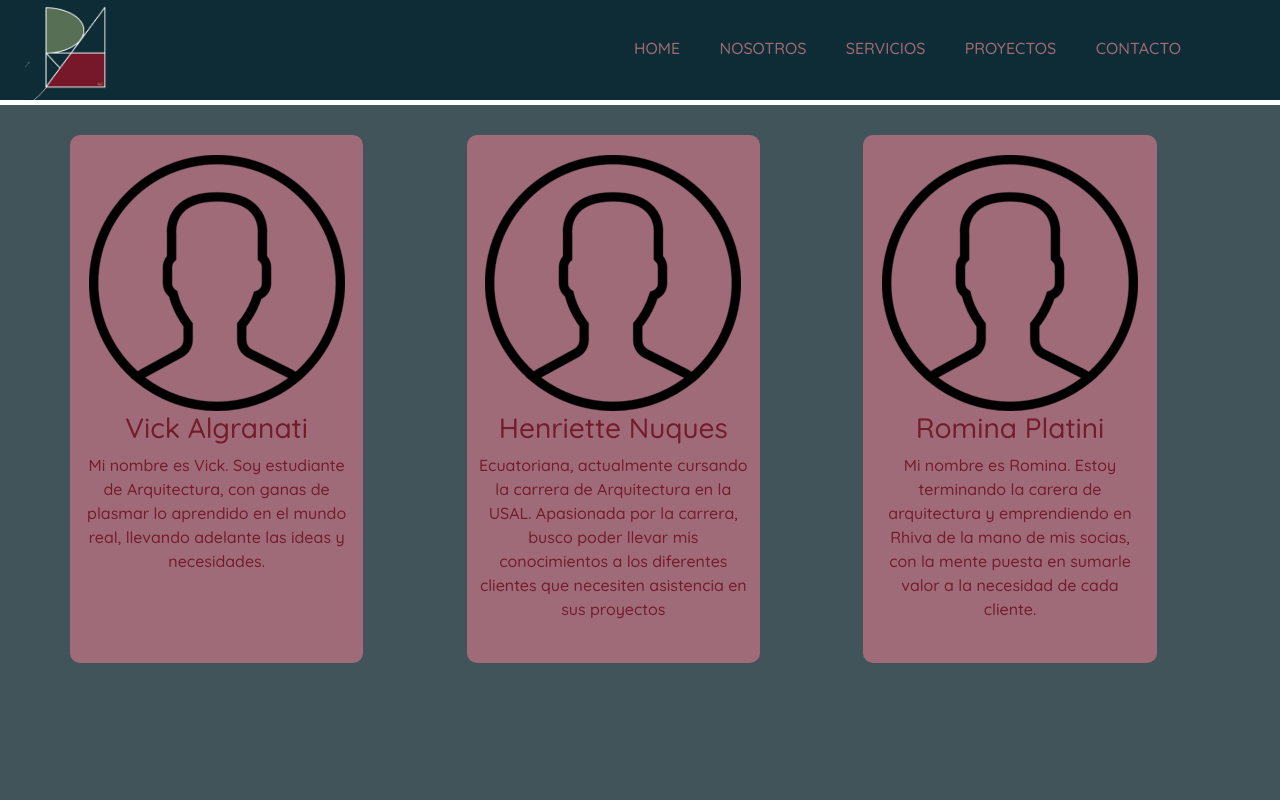
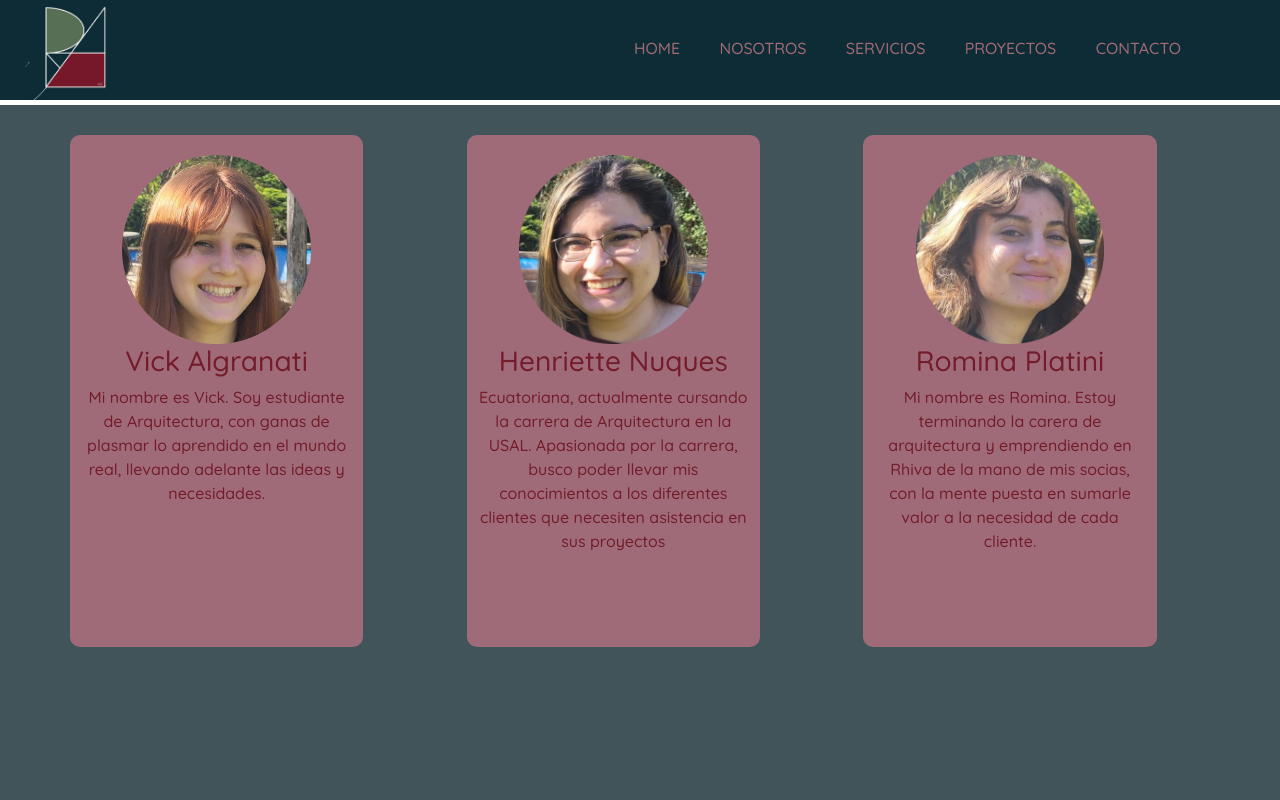
Before and after one commit to valeriabrea/rhivaarquitectura, a website: page Nosotros.html in a window 1280 px wide. Shown: the top 800 px of the page. Drawn offline with nearby package versions, Linux system fonts and the light colour scheme.

Commit message:
Cambio imágenes Socias

```diff
--- a/Nosotros.html
+++ b/Nosotros.html
@@ -42,21 +42,23 @@
     <!--Foto Socia 1 (Izquierda) con texto personal (Esperando que me envíen fotos y texto reales). -->
     <div class="socia1">
         <img class="fotosocia1"
-        src="Images/Logos Redes/user.png" alt="Foto 1">
+        src="Images/Socia 1.png" alt="Foto 1">
         <h3>Vick Algranati</h3>
         <p>Mi nombre es Vick. Soy estudiante de Arquitectura, con ganas de plasmar lo aprendido en el mundo real, llevando adelante las ideas y necesidades.</p>
     </div>
 
     <!--Foto Socia 2 (Centro) con texto personal (Esperando que me envíen fotos y texto reales). -->
     <div class="socia2">
-        <img src="Images/Logos Redes/user.png" alt="Foto 2">
+        <img class="fotosocia2"
+        src="Images/Socia 2.png" alt="Foto 2">
         <h3>Henriette Nuques</h3>
         <p>Ecuatoriana, actualmente cursando la carrera de Arquitectura en la USAL. Apasionada por la carrera, busco poder llevar mis conocimientos a los diferentes clientes que necesiten asistencia en sus proyectos</p>
     </div>
 
     <!--Foto Socia 3 (Derecha) con texto personal (Esperando que me envíen fotos y texto reales). -->
     <div class="socia3">
-        <img src="Images/Logos Redes/user.png" alt="Foto 3">
+        <img class="fotosocia3"
+        src="ImageS/Socia 3.png" alt="Foto 3">
         <h3>Romina Platini</h3>
         <p>Mi nombre es Romina. Estoy terminando la carera de arquitectura y emprendiendo en Rhiva de la mano de mis socias, con la mente puesta en sumarle valor a la necesidad de cada cliente.</p>
     </div>
--- a/css/style.css
+++ b/css/style.css
@@ -170,10 +170,10 @@ nav ul li{
 
 /*Comienzo zona central "Nosotros"*/
 .gridContainer{
-    height: 480px;
+    height: 300px;
     width: 1200px;
     display:grid;
-    grid-template-rows: 660px;
+    grid-template-rows: 640px;
     grid-template-columns: 1fr 1fr 1fr;
     gap: 30px;
     justify-content: space-around;
@@ -206,6 +206,18 @@ nav ul li{
     border-radius: 10px;
     padding:20px 12px;
     text-align: center;
+}
+
+.fotosocia1{
+    width: 70%;
+}
+
+.fotosocia2{
+    width: 70%;
+}
+
+.fotosocia3{
+    width: 70%;
 }
 
 /*Fin zona central "Nosotros"*/
--- a/package.json
+++ b/package.json
@@ -7,5 +7,9 @@
     "test": "echo \"Error: no test specified\" && exit 1"
   },
   "author": "",
-  "license": "ISC"
+  "license": "ISC",
+  "devDependencies": {
+    "node-sass": "^7.0.0",
+    "nodemon": "^2.0.15"
+  }
 }
```
Also changed, not shown: Images/Socia 1.png (added), Images/Socia 2.png (added), Images/Socia 3.png (added), Images/Socias/Socia 1.png (added), Images/Socias/Socia 2.png (added), Images/Socias/Socia 3.png (added), 1 other file.
